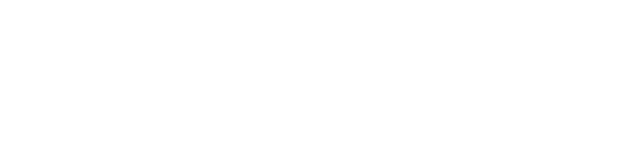
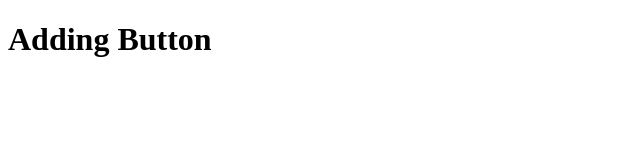
Before and after one commit to Samyak-Jain-me/TestRepo, a plain HTML site: page index.html in a window 1280 px wide. Shown: the whole page, without its empty margins (0-640 px from the left). Drawn offline with Linux system fonts and the light colour scheme.

```diff
--- a/index.html
+++ b/index.html
@@ -6,6 +6,6 @@
     <title>Document</title>
 </head>
 <body>
-
+    <h1>Adding Button</h1>
 </body>
 </html>
```
